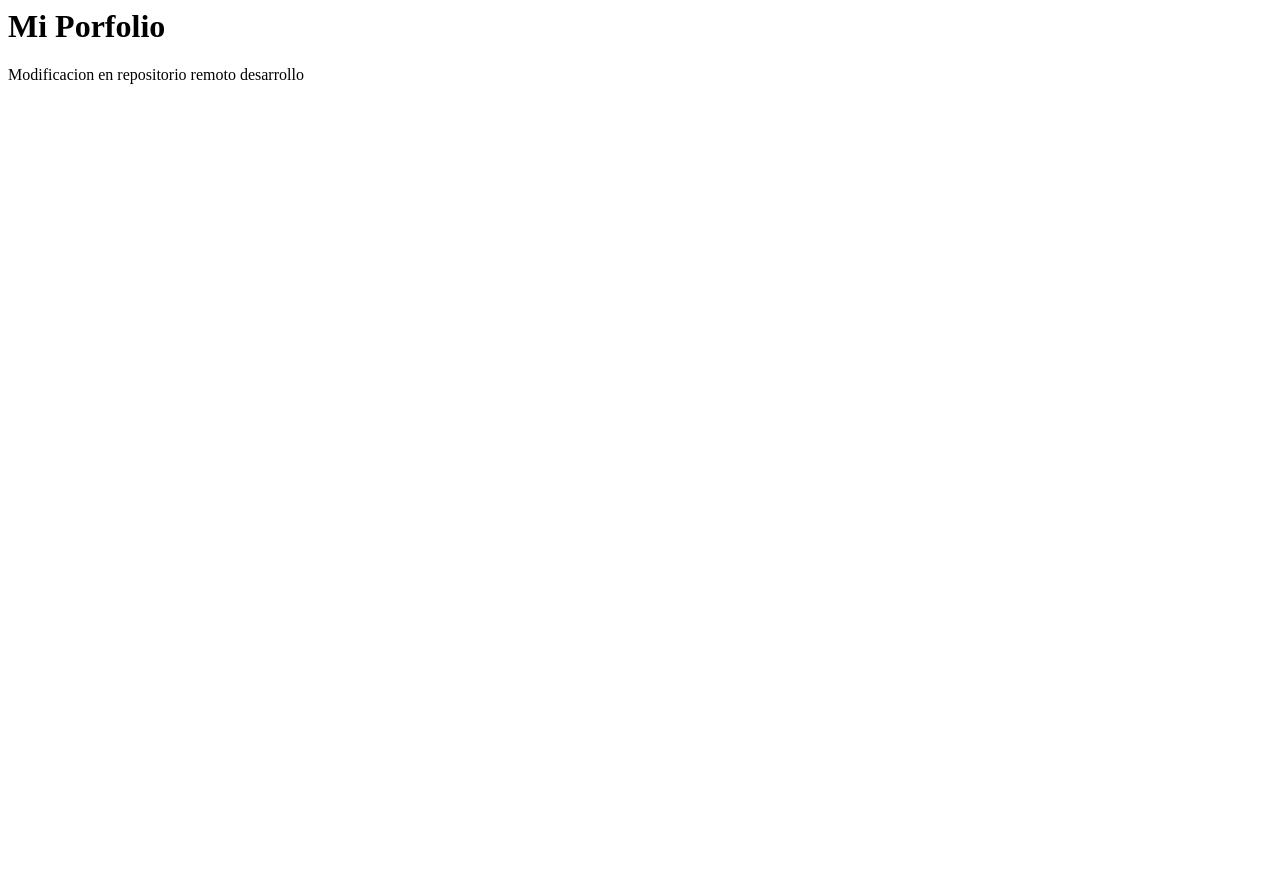
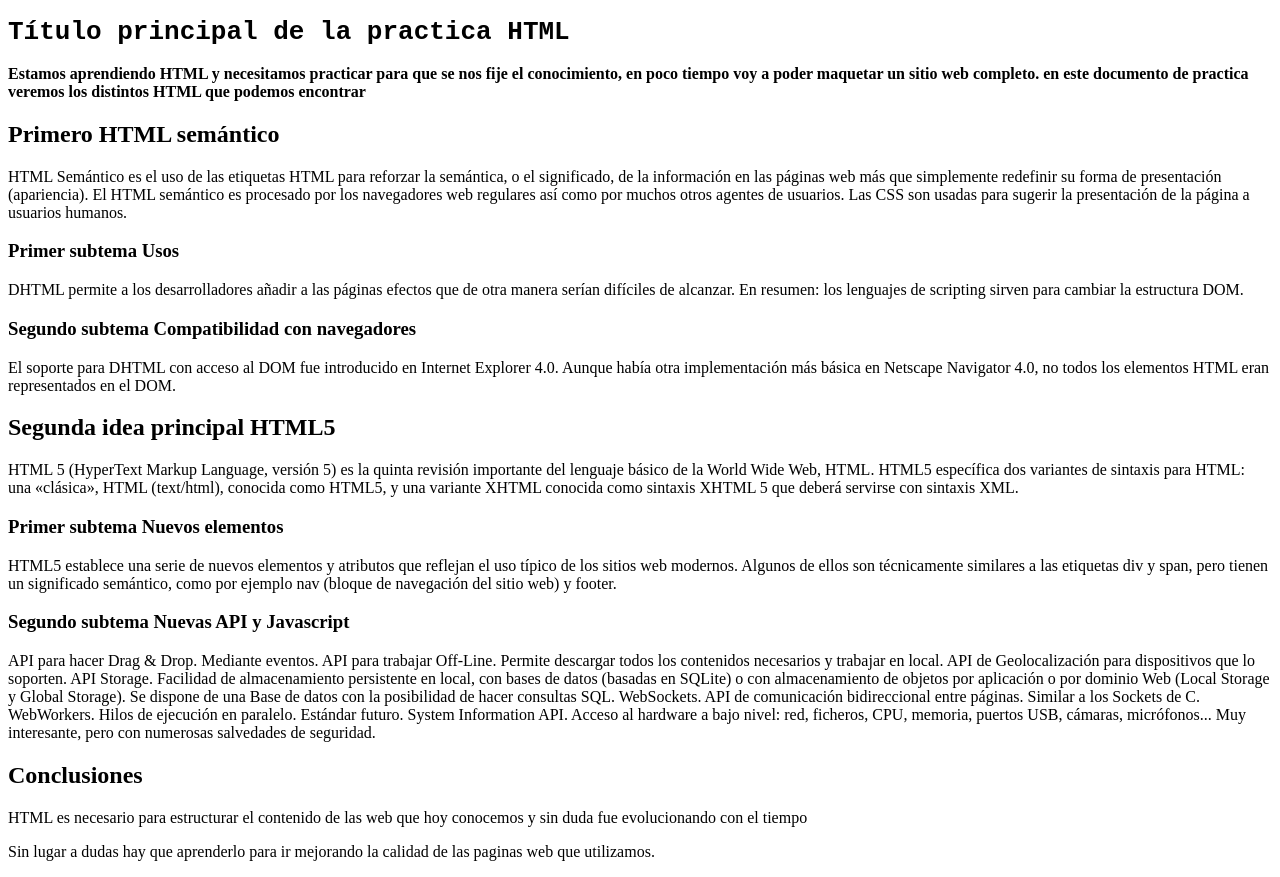
Before and after one commit to ritec1/PorfolioFrontend, a plain HTML site: page Index.html in a window 1280 px wide. Before the commit the page ends 800 px from the top, so only its background shows below. Drawn offline with Linux system fonts and the light colour scheme.

Commit message:
Practica mi primer app con html

```diff
--- a/Index.html
+++ b/Index.html
@@ -1,2 +1,34 @@
-<h1>Mi Porfolio</h1>
-<p>Modificacion en repositorio remoto desarrollo</p>
+<!doctype html>
+<html lang="es">
+<head>
+    <meta charset="UTF-8">
+    <meta http-equiv="X-UA-Compatible" content="IE=edge">
+    <meta name="viewport" content="width=device-width, initial-scale=1.0">
+    <title> Título principal de la practica HTML</title>
+</head>
+<body>
+ <tt><h1> Título principal de la practica HTML</h1></tt>
+ <b><p>Estamos aprendiendo HTML y necesitamos practicar para que se nos fije el conocimiento, en poco tiempo voy a poder maquetar un sitio web completo. en este documento de practica veremos los distintos HTML que podemos encontrar </p> </b>
+ <h2> Primero HTML semántico</h2>
+ <p>HTML Semántico es el uso de las etiquetas HTML para reforzar la semántica, o el significado, de la información en las páginas web más que simplemente redefinir su forma de presentación (apariencia). El HTML semántico es procesado por los navegadores web regulares así como por muchos otros agentes de usuarios. Las CSS son usadas para sugerir la presentación de la página a usuarios humanos.</p>
+ <h3>Primer subtema Usos</h3>
+ <p>DHTML permite a los desarrolladores añadir a las páginas efectos que de otra manera serían difíciles de alcanzar. En resumen: los lenguajes de scripting sirven para cambiar la estructura DOM.</p>
+ <h3>Segundo subtema Compatibilidad con navegadores</h3>
+ <p>El soporte para DHTML con acceso al DOM fue introducido en Internet Explorer 4.0. Aunque había otra implementación más básica en Netscape Navigator 4.0, no todos los elementos HTML eran representados en el DOM.</p>
+ <h2>Segunda idea principal HTML5</h2>
+ <p>HTML 5 (HyperText Markup Language, versión 5) es la quinta revisión importante del lenguaje básico de la World Wide Web, HTML. HTML5 específica dos variantes de sintaxis para HTML: una «clásica», HTML (text/html), conocida como HTML5, y una variante XHTML conocida como sintaxis XHTML 5 que deberá servirse con sintaxis XML.</p>
+  <h3>Primer subtema Nuevos elementos</h3>
+ <p>HTML5 establece una serie de nuevos elementos y atributos que reflejan el uso típico de los sitios web modernos. Algunos de ellos son técnicamente similares a las etiquetas div y span, pero tienen un significado semántico, como por ejemplo nav (bloque de navegación del sitio web) y footer.</p>
+ <h3>Segundo subtema Nuevas API y Javascript</h3>
+ <p>API para hacer Drag & Drop. Mediante eventos.
+API para trabajar Off-Line. Permite descargar todos los contenidos necesarios y trabajar en local.
+API de Geolocalización para dispositivos que lo soporten.
+API Storage. Facilidad de almacenamiento persistente en local, con bases de datos (basadas en SQLite) o con almacenamiento de objetos por aplicación o por dominio Web (Local Storage y Global Storage). Se dispone de una Base de datos con la posibilidad de hacer consultas SQL.
+WebSockets. API de comunicación bidireccional entre páginas. Similar a los Sockets de C.
+WebWorkers. Hilos de ejecución en paralelo.
+Estándar futuro. System Information API. Acceso al hardware a bajo nivel: red, ficheros, CPU, memoria, puertos USB, cámaras, micrófonos... Muy interesante, pero con numerosas salvedades de seguridad.</p>
+<h2>Conclusiones</h2>
+		<p>HTML es necesario para estructurar el contenido de las web que hoy conocemos y sin duda fue evolucionando con el tiempo</p>
+		<p>Sin lugar a dudas hay que aprenderlo para ir mejorando la calidad de las paginas web que utilizamos.</p>
+</body>
+</html>
```
Also changed, not shown: login.html (+1 -0 lines), registro.html (+1 -0 lines).
